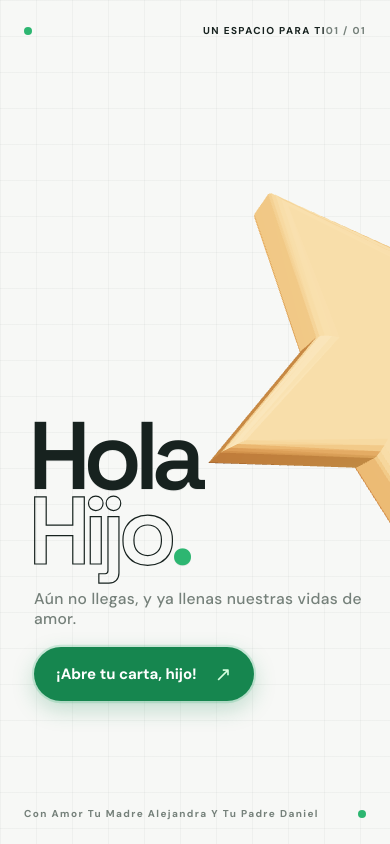
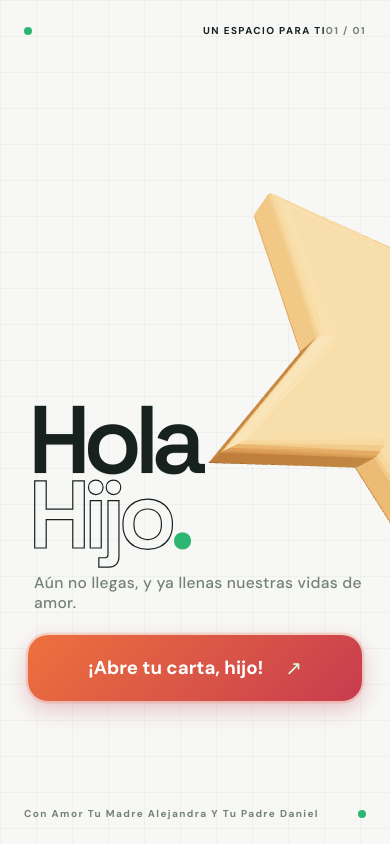
Before and after one commit to Daniel-Dev6/Nuestro-Hijo, a plain HTML site: page index.html in a window 390 px wide. Drawn offline with nearby package versions, Linux system fonts and the light colour scheme; animation ran at ten frames a second.

Commit message:
Actualización de la página

```diff
--- a/style.css
+++ b/style.css
@@ -151,21 +151,21 @@ h1 i {
     padding: 0 22px;
     border: 0;
     border-radius: 999px;
-    background: #16864f;
+    background: linear-gradient(135deg, #ed713d, #c83c4f);
     color: #fff;
     font: inherit;
     font-size: 15px;
     font-weight: 700;
     cursor: pointer;
-    box-shadow: 0 8px 22px rgba(22, 134, 79, 0.25);
+    box-shadow: 0 8px 22px rgba(200, 60, 79, 0.3);
     animation: cta-pulse 2.4s ease-out infinite;
     transition: background-color 180ms ease, box-shadow 180ms ease, transform 180ms ease;
 }
 
 .letter-button:hover {
     transform: translateY(-3px) scale(1.02);
-    background: #106e40;
-    box-shadow: 0 12px 28px rgba(22, 134, 79, 0.32);
+    background: linear-gradient(135deg, #dc6030, #b52c40);
+    box-shadow: 0 12px 28px rgba(181, 44, 64, 0.38);
 }
 
 .letter-button:focus-visible,
@@ -186,11 +186,11 @@ h1 i {
 
 @keyframes cta-pulse {
     0%, 100% {
-        box-shadow: 0 8px 22px rgba(22, 134, 79, 0.25), 0 0 0 0 rgba(45, 182, 113, 0.25);
+        box-shadow: 0 8px 22px rgba(200, 60, 79, 0.3), 0 0 0 0 rgba(237, 113, 61, 0.28);
     }
 
     55% {
-        box-shadow: 0 8px 22px rgba(22, 134, 79, 0.25), 0 0 0 9px rgba(45, 182, 113, 0);
+        box-shadow: 0 8px 22px rgba(200, 60, 79, 0.3), 0 0 0 10px rgba(237, 113, 61, 0);
     }
 }
 
@@ -369,7 +369,15 @@ h1 i {
     }
 
     .letter-button {
-        margin-top: 18px;
+        width: min(100%, 360px);
+        min-height: 66px;
+        justify-content: center;
+        gap: 22px;
+        margin: 22px 0 0;
+        padding: 0 24px;
+        border-radius: 20px;
+        font-size: clamp(17px, 4.8vw, 20px);
+        box-shadow: 0 10px 28px rgba(200, 60, 79, 0.34);
     }
 
     .scene-caption {
```
